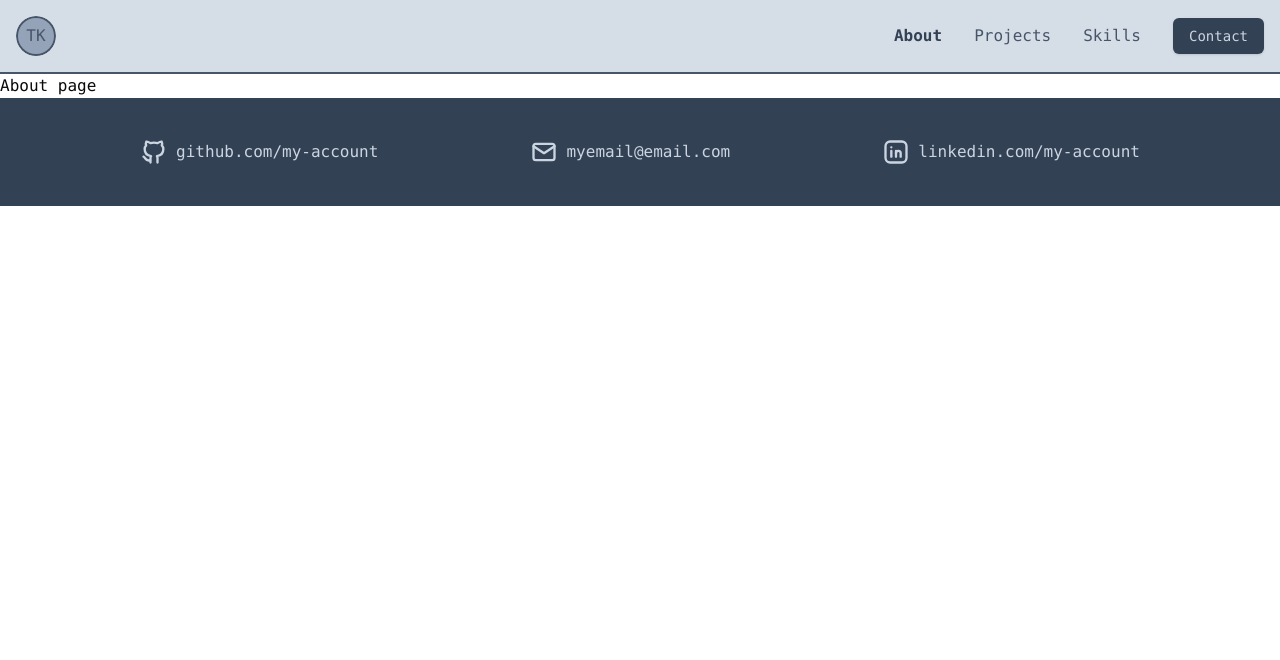
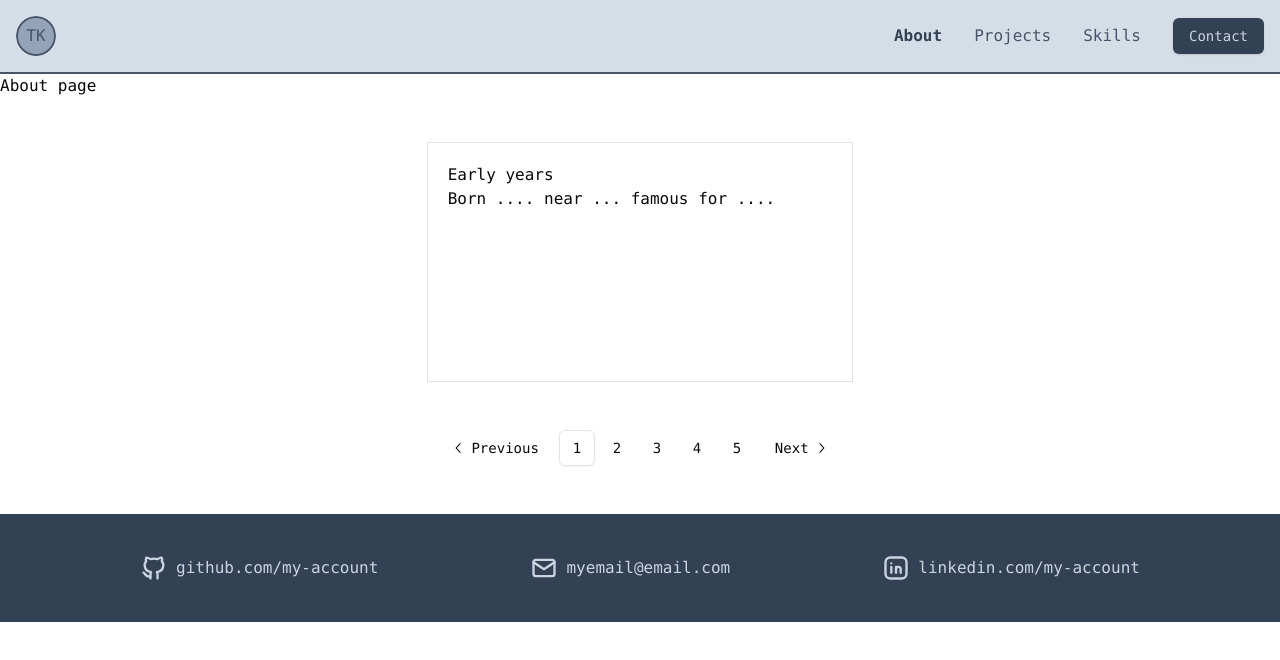
Before and after one commit to tdot123-1/portfolio, a React (Vite) app: page /about in a window 1280 px wide. Shown: the top 660 px of the page. Built offline with nearby package versions, Linux system fonts and the light colour scheme.

Commit message:
progress on project + about pages

```diff
--- a/package.json
+++ b/package.json
@@ -17,6 +17,7 @@
     "@radix-ui/react-icons": "^1.3.0",
     "@radix-ui/react-navigation-menu": "^1.2.0",
     "@radix-ui/react-popover": "^1.1.1",
+    "@radix-ui/react-scroll-area": "^1.1.0",
     "@radix-ui/react-slot": "^1.1.0",
     "@react-three/drei": "^9.112.0",
     "@react-three/fiber": "^8.17.7",
--- /dev/null
+++ b/src/components/custom/AboutContent.tsx
@@ -0,0 +1,59 @@
+import { useState } from "react";
+import { aboutData } from "@/data/aboutData";
+import {
+  Pagination,
+  PaginationContent,
+  PaginationItem,
+  PaginationLink,
+  PaginationNext,
+  PaginationPrevious,
+} from "../ui/pagination";
+
+const AboutContent = () => {
+  const [currentPage, setCurrentPage] = useState(0);
+
+  const handlePageChange = (newPage: number) => {
+    if (newPage >= 0 && newPage < aboutData.length) {
+      setCurrentPage(newPage);
+    }
+  };
+
+  return (
+    <section>
+      <article className="border p-5 mx-auto my-11 w-5/6 h-60 md:w-3/6 lg:w-1/3">
+        <h3>{aboutData[currentPage].title}</h3>
+        <p>{aboutData[currentPage].content}</p>
+      </article>
+      <Pagination className="my-12">
+        <PaginationContent>
+          <PaginationItem>
+            <PaginationPrevious
+              className="hover:cursor-pointer aria-disabled:cursor-not-allowed"
+              aria-disabled={currentPage === 0}
+              onClick={() => handlePageChange(currentPage - 1)}
+            />
+          </PaginationItem>
+          {aboutData.map((_, index) => (
+            <PaginationItem key={index} className="hover:cursor-pointer">
+              <PaginationLink
+                isActive={index === currentPage}
+                onClick={() => handlePageChange(index)}
+              >
+                {index + 1}
+              </PaginationLink>
+            </PaginationItem>
+          ))}
+          <PaginationItem>
+            <PaginationNext
+              className="hover:cursor-pointer aria-disabled:cursor-not-allowed"
+              aria-disabled={currentPage === aboutData.length - 1}
+              onClick={() => handlePageChange(currentPage + 1)}
+            />
+          </PaginationItem>
+        </PaginationContent>
+      </Pagination>
+    </section>
+  );
+};
+
+export default AboutContent;
--- a/src/components/custom/ProjectsList.tsx
+++ b/src/components/custom/ProjectsList.tsx
@@ -3,7 +3,7 @@ import ProjectCard from "./ProjectCard";
 
 const ProjectsList = () => {
   return (
-    <section className="flex flex-col">
+    <section className="flex flex-col md:grid md:grid-cols-2 lg:grid-cols-3 mb-8">
       {projectsData.map((project) => (
         <ProjectCard project={project} key={project.id} />
       ))}
--- /dev/null
+++ b/src/components/ui/badge.tsx
@@ -0,0 +1,36 @@
+import * as React from "react"
+import { cva, type VariantProps } from "class-variance-authority"
+
+import { cn } from "@/lib/utils"
+
+const badgeVariants = cva(
+  "inline-flex items-center rounded-md border px-2.5 py-0.5 text-xs font-semibold transition-colors focus:outline-none focus:ring-2 focus:ring-ring focus:ring-offset-2",
+  {
+    variants: {
+      variant: {
+        default:
+          "border-transparent bg-primary text-primary-foreground shadow hover:bg-primary/80",
+        secondary:
+          "border-transparent bg-secondary text-secondary-foreground hover:bg-secondary/80",
+        destructive:
+          "border-transparent bg-destructive text-destructive-foreground shadow hover:bg-destructive/80",
+        outline: "text-foreground",
+      },
+    },
+    defaultVariants: {
+      variant: "default",
+    },
+  }
+)
+
+export interface BadgeProps
+  extends React.HTMLAttributes<HTMLDivElement>,
+    VariantProps<typeof badgeVariants> {}
+
+function Badge({ className, variant, ...props }: BadgeProps) {
+  return (
+    <div className={cn(badgeVariants({ variant }), className)} {...props} />
+  )
+}
+
+export { Badge, badgeVariants }
--- /dev/null
+++ b/src/components/ui/pagination.tsx
@@ -0,0 +1,121 @@
+import * as React from "react"
+import {
+  ChevronLeftIcon,
+  ChevronRightIcon,
+  DotsHorizontalIcon,
+} from "@radix-ui/react-icons"
+
+import { cn } from "@/lib/utils"
+import { ButtonProps, buttonVariants } from "@/components/ui/button"
+
+const Pagination = ({ className, ...props }: React.ComponentProps<"nav">) => (
+  <nav
+    role="navigation"
+    aria-label="pagination"
+    className={cn("mx-auto flex w-full justify-center", className)}
+    {...props}
+  />
+)
+Pagination.displayName = "Pagination"
+
+const PaginationContent = React.forwardRef<
+  HTMLUListElement,
+  React.ComponentProps<"ul">
+>(({ className, ...props }, ref) => (
+  <ul
+    ref={ref}
+    className={cn("flex flex-row items-center gap-1", className)}
+    {...props}
+  />
+))
+PaginationContent.displayName = "PaginationContent"
+
+const PaginationItem = React.forwardRef<
+  HTMLLIElement,
+  React.ComponentProps<"li">
+>(({ className, ...props }, ref) => (
+  <li ref={ref} className={cn("", className)} {...props} />
+))
+PaginationItem.displayName = "PaginationItem"
+
+type PaginationLinkProps = {
+  isActive?: boolean
+} & Pick<ButtonProps, "size"> &
+  React.ComponentProps<"a">
+
+const PaginationLink = ({
+  className,
+  isActive,
+  size = "icon",
+  ...props
+}: PaginationLinkProps) => (
+  <a
+    aria-current={isActive ? "page" : undefined}
+    className={cn(
+      buttonVariants({
+        variant: isActive ? "outline" : "ghost",
+        size,
+      }),
+      className
+    )}
+    {...props}
+  />
+)
+PaginationLink.displayName = "PaginationLink"
+
+const PaginationPrevious = ({
+  className,
+  ...props
+}: React.ComponentProps<typeof PaginationLink>) => (
+  <PaginationLink
+    aria-label="Go to previous page"
+    size="default"
+    className={cn("gap-1 pl-2.5", className)}
+    {...props}
+  >
+    <ChevronLeftIcon className="h-4 w-4" />
+    <span>Previous</span>
+  </PaginationLink>
+)
+PaginationPrevious.displayName = "PaginationPrevious"
+
+const PaginationNext = ({
+  className,
+  ...props
+}: React.ComponentProps<typeof PaginationLink>) => (
+  <PaginationLink
+    aria-label="Go to next page"
+    size="default"
+    className={cn("gap-1 pr-2.5", className)}
+    {...props}
+  >
+    <span>Next</span>
+    <ChevronRightIcon className="h-4 w-4" />
+  </PaginationLink>
+)
+PaginationNext.displayName = "PaginationNext"
+
+const PaginationEllipsis = ({
+  className,
+  ...props
+}: React.ComponentProps<"span">) => (
+  <span
+    aria-hidden
+    className={cn("flex h-9 w-9 items-center justify-center", className)}
+    {...props}
+  >
+    <DotsHorizontalIcon className="h-4 w-4" />
+    <span className="sr-only">More pages</span>
+  </span>
+)
+PaginationEllipsis.displayName = "PaginationEllipsis"
+
+export {
+  Pagination,
+  PaginationContent,
+  PaginationLink,
+  PaginationItem,
+  PaginationPrevious,
+  PaginationNext,
+  PaginationEllipsis,
+}
--- /dev/null
+++ b/src/components/ui/scroll-area.tsx
@@ -0,0 +1,46 @@
+import * as React from "react"
+import * as ScrollAreaPrimitive from "@radix-ui/react-scroll-area"
+
+import { cn } from "@/lib/utils"
+
+const ScrollArea = React.forwardRef<
+  React.ElementRef<typeof ScrollAreaPrimitive.Root>,
+  React.ComponentPropsWithoutRef<typeof ScrollAreaPrimitive.Root>
+>(({ className, children, ...props }, ref) => (
+  <ScrollAreaPrimitive.Root
+    ref={ref}
+    className={cn("relative overflow-hidden", className)}
+    {...props}
+  >
+    <ScrollAreaPrimitive.Viewport className="h-full w-full rounded-[inherit]">
+      {children}
+    </ScrollAreaPrimitive.Viewport>
+    <ScrollBar />
+    <ScrollAreaPrimitive.Corner />
+  </ScrollAreaPrimitive.Root>
+))
+ScrollArea.displayName = ScrollAreaPrimitive.Root.displayName
+
+const ScrollBar = React.forwardRef<
+  React.ElementRef<typeof ScrollAreaPrimitive.ScrollAreaScrollbar>,
+  React.ComponentPropsWithoutRef<typeof ScrollAreaPrimitive.ScrollAreaScrollbar>
+>(({ className, orientation = "vertical", ...props }, ref) => (
+  <ScrollAreaPrimitive.ScrollAreaScrollbar
+    ref={ref}
+    orientation={orientation}
+    className={cn(
+      "flex touch-none select-none transition-colors",
+      orientation === "vertical" &&
+        "h-full w-2.5 border-l border-l-transparent p-[1px]",
+      orientation === "horizontal" &&
+        "h-2.5 flex-col border-t border-t-transparent p-[1px]",
+      className
+    )}
+    {...props}
+  >
+    <ScrollAreaPrimitive.ScrollAreaThumb className="relative flex-1 rounded-full bg-border" />
+  </ScrollAreaPrimitive.ScrollAreaScrollbar>
+))
+ScrollBar.displayName = ScrollAreaPrimitive.ScrollAreaScrollbar.displayName
+
+export { ScrollArea, ScrollBar }
--- /dev/null
+++ b/src/data/aboutData.ts
@@ -0,0 +1,22 @@
+export const aboutData = [
+  {
+    title: "Early years",
+    content: "Born .... near ... famous for .... ",
+  },
+  {
+    title: "Later on",
+    content: "Hobbies ..... interests ... etc ...",
+  },
+  {
+    title: "Early adult life",
+    content: "Move to ..... did some things there .... had fun ....",
+  },
+  {
+    title: "Most recent",
+    content: "Move to .... did other things ... education ...",
+  },
+  {
+    title: "Current/future",
+    content: "Learning programming .... bootcamp .... starting career ... ",
+  },
+];
--- a/src/data/projectsData.ts
+++ b/src/data/projectsData.ts
@@ -1,11 +1,27 @@
+import {
+  IconBrandReact,
+  IconBrandTailwind,
+  IconBrandTypescript,
+  IconBrandVite,
+} from "@tabler/icons-react";
+
 export const projectsData = [
   {
     id: 0,
-    title: "first project",
-    subtitle: "project subtitle",
-    description: "small description of project, describing functionallity, challenges, and other stuff",
+    title: "Personal page",
+    subtitle: "The site you're on right now",
+    description: `This is a project I made to function as a personal portfolio.
+    Introducing myself, some projects that I've worked on, and some of my skills.
+    This is also an exercise to learn TypeScript and work with Tailwind CSS.
+    As you may notice, I was also experimenting with different animations using the Framer-motion package.
+    And I made my first 3D model with the help of Three.js (the spinning globe on the home page).`,
     image: "",
-    tech: ["React", "JS", "Tailwind"],
+    tech: [
+      { name: "React", icon: IconBrandReact },
+      { name: "TypeScript", icon: IconBrandTypescript },
+      { name: "TailwindCSS", icon: IconBrandTailwind },
+      { name: "Vite", icon: IconBrandVite}
+    ],
     deployed: true,
     link: "https://link-to-project",
   },
--- a/src/pages/AboutPage.tsx
+++ b/src/pages/AboutPage.tsx
@@ -1,7 +1,10 @@
+import AboutContent from "@/components/custom/AboutContent";
+
 const AboutPage = () => {
   return (
     <>
       <h1>About page</h1>
+      <AboutContent />
     </>
   );
 };
```
Also changed, not shown: src/components/custom/ProjectCard.tsx (+35 -9 lines), src/types/Project.ts (+8 -1 lines), 1 other file (tests, documents, lock files or other folders).
